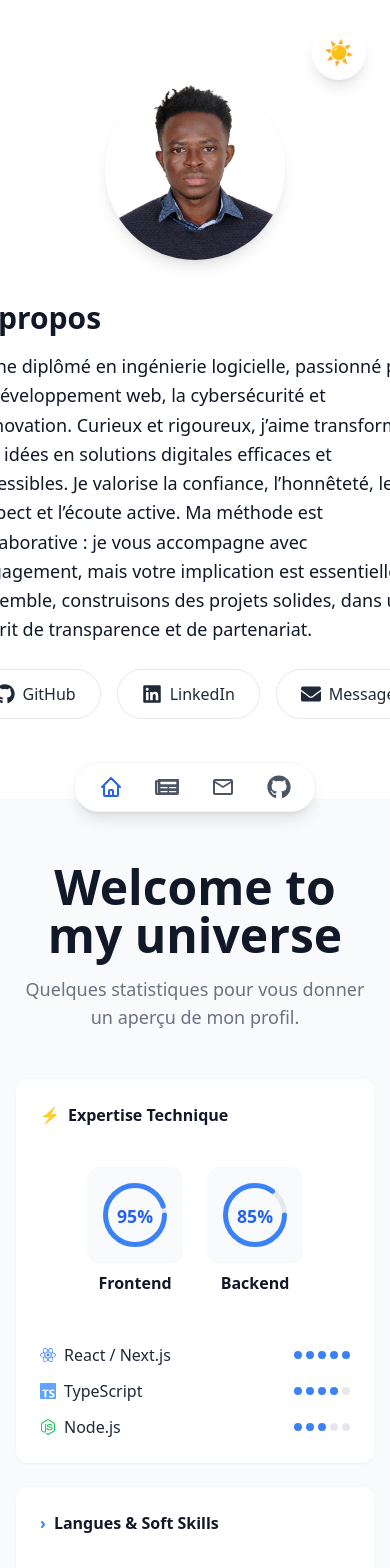
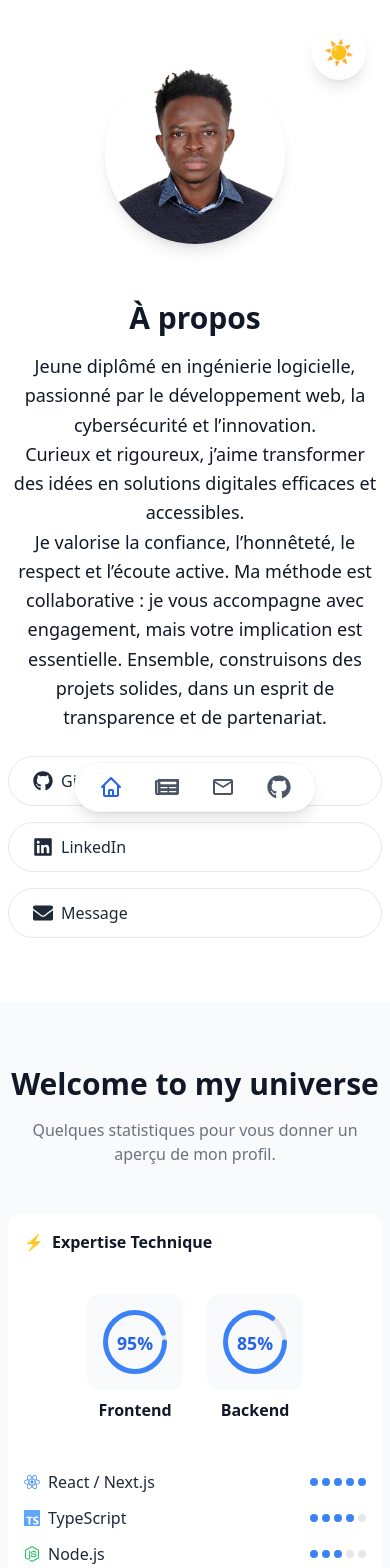
Before and after one commit to byonelll/portfolio_Koff, a Next.js app: page / in a window 390 px wide. Shown: the top 1568 px of the page. Built offline with nearby package versions, Linux system fonts and the light colour scheme.

Commit message:
Section contact modifiée

```diff
--- a/app/components/AboutSection.tsx
+++ b/app/components/AboutSection.tsx
@@ -5,9 +5,9 @@ import { FaGithub, FaLinkedin, FaEnvelope } from "react-icons/fa";
 
 export default function AboutSection() {
   return (
-    <section id="home" className="py-20 px-4 bg-white dark:bg-black text-gray-900 dark:text-white">
-      <div className="max-w-5xl mx-auto flex flex-col md:flex-row items-center gap-10">
-        <div className="flex-shrink-0">
+    <section id="home" className="py-16 px-2 sm:px-4 bg-white dark:bg-black text-gray-900 dark:text-white">
+      <div className="max-w-5xl mx-auto flex flex-col md:flex-row items-center md:items-start gap-8 md:gap-10">
+        <div className="flex-shrink-0 mb-6 md:mb-0 flex justify-center md:justify-start w-full md:w-auto">
           <Image
             src="/profil1.jpeg"
             alt="Photo de profil"
@@ -16,20 +16,14 @@ export default function AboutSection() {
             className="rounded-full shadow-lg object-cover"
           />
         </div>
-        <div>
-          <h2 className="text-3xl font-bold mb-4">À propos</h2>
-          <p className="text-lg leading-relaxed">
-            Jeune diplômé en ingénierie logicielle, passionné par le  développement web, la cybersécurité et l’innovation.
-                       Curieux et rigoureux, j’aime transformer des idées
-                       en solutions digitales efficaces et accessibles.
-
-           Je valorise la confiance, l’honnêteté, le respect et l’écoute
-           active. Ma méthode est collaborative : je vous accompagne avec
-           engagement, mais votre implication est essentielle. Ensemble,
-            construisons des projets solides, dans un esprit de transparence
-             et de partenariat.
+        <div className="w-full">
+          <h2 className="text-3xl font-bold mb-4 text-center md:text-left">À propos</h2>
+          <p className="text-lg leading-relaxed text-center md:text-left">
+            Jeune diplômé en ingénierie logicielle, passionné par le développement web, la cybersécurité et l’innovation.<br />
+            Curieux et rigoureux, j’aime transformer des idées en solutions digitales efficaces et accessibles.<br />
+            Je valorise la confiance, l’honnêteté, le respect et l’écoute active. Ma méthode est collaborative : je vous accompagne avec engagement, mais votre implication est essentielle. Ensemble, construisons des projets solides, dans un esprit de transparence et de partenariat.
           </p>
-          <div className="flex gap-4 mt-6">
+          <div className="flex flex-col sm:flex-row gap-4 mt-6 justify-center md:justify-start">
             <a
               href="https://github.com/byonelll"
               target="_blank"
--- a/app/components/ProjectsSection.tsx
+++ b/app/components/ProjectsSection.tsx
@@ -1,5 +1,6 @@
 'use client';
 
+import React from "react";
 import Image from "next/image";
 import { useState } from "react";
 
--- a/app/components/SkillsSection.tsx
+++ b/app/components/SkillsSection.tsx
@@ -122,19 +122,18 @@ function GitHubActivity() {
 export default function SkillsSection() {
   return (
     <section className="bg-gray-50 dark:bg-gray-900 py-16 text-gray-800 dark:text-gray-100">
-      <div className="max-w-7xl mx-auto px-4">
-        {/* Ajout du titre et du sous-titre */}
+      <div className="max-w-7xl mx-auto px-2 sm:px-4">
         <div className="text-center mb-12">
-          <h1 className="text-5xl font-extrabold mb-4 text-gray-900 dark:text-white">Welcome to my universe</h1>
-          <p className="text-lg text-gray-500 dark:text-gray-300">
+          <h1 className="text-3xl sm:text-5xl font-extrabold mb-4 text-gray-900 dark:text-white">Welcome to my universe</h1>
+          <p className="text-base sm:text-lg text-gray-500 dark:text-gray-300">
             Quelques statistiques pour vous donner un aperçu de mon profil.
           </p>
         </div>
-        <div className="grid gap-6 md:grid-cols-2">
+        <div className="grid gap-6 grid-cols-1 md:grid-cols-2">
           {/* Colonne 1 */}
           <div className="flex flex-col gap-6">
             {/* Expertise Technique */}
-            <div className="bg-white dark:bg-gray-800 rounded-xl shadow-sm p-6 flex flex-col gap-8">
+            <div className="bg-white dark:bg-gray-800 rounded-xl shadow-sm p-4 sm:p-6 flex flex-col gap-8">
               <h3 className="font-semibold mb-2 flex items-center gap-2 text-gray-900 dark:text-white">
                 <span className="text-blue-500">⚡</span> Expertise Technique
               </h3>
@@ -176,7 +175,7 @@ export default function SkillsSection() {
             </div>
 
             {/* Langues & Soft Skills */}
-            <div className="bg-white dark:bg-gray-800 rounded-xl shadow-sm p-6 flex flex-col gap-6">
+            <div className="bg-white dark:bg-gray-800 rounded-xl shadow-sm p-4 sm:p-6 flex flex-col gap-6">
               <h3 className="font-semibold mb-2 flex items-center gap-2 text-gray-900 dark:text-white">
                 <span className="text-blue-500">›</span> Langues & Soft Skills
               </h3>
@@ -206,7 +205,7 @@ export default function SkillsSection() {
           {/* Colonne 2 */}
           <div className="flex flex-col gap-6">
             {/* Statistiques projets */}
-            <div className="bg-white dark:bg-gray-800 rounded-xl shadow-sm p-6">
+            <div className="bg-white dark:bg-gray-800 rounded-xl shadow-sm p-4 sm:p-6">
               <h3 className="font-semibold mb-4 text-gray-900 dark:text-white">📊 Statistiques de projets</h3>
               <div className="text-3xl font-bold text-blue-600">+67</div>
               <p className="text-sm text-green-500 mb-4">+12% depuis l&apos;année dernière</p>
@@ -219,7 +218,7 @@ export default function SkillsSection() {
             </div>
 
             {/* Certifications */}
-            <div className="bg-white dark:bg-gray-800 rounded-xl shadow-sm p-6">
+            <div className="bg-white dark:bg-gray-800 rounded-xl shadow-sm p-4 sm:p-6">
               <h3 className="font-semibold mb-4 text-gray-900 dark:text-white">🎓 Certifications</h3>
               <span className="text-xs text-white bg-blue-500 px-2 py-1 rounded-full mb-3 inline-block">
                 En continu
--- a/app/components/StacksSection.tsx
+++ b/app/components/StacksSection.tsx
@@ -61,22 +61,23 @@ const stacks = [
 
 export default function StacksSection() {
   return (
-    <section className="bg-gray-50 dark:bg-gray-900 py-20 px-6">
+    <section className="bg-gray-50 dark:bg-gray-900 py-16 px-2 sm:px-6">
       <div className="max-w-7xl mx-auto text-center">
         <span className="bg-gray-900 dark:bg-gray-800 text-white px-6 py-2 rounded-full mb-6 text-lg font-semibold shadow">
           Compétences
-        </span> <br /> <br />
-        <h2 className="text-4xl font-bold mb-4 text-gray-900 dark:text-white">Mes Stacks & Outils</h2>
-        <p className="text-gray-600 dark:text-gray-300 max-w-2xl mx-auto mb-16">
+        </span>
+        <br /> <br />
+        <h2 className="text-3xl sm:text-4xl font-bold mb-4 text-gray-900 dark:text-white">Mes Stacks & Outils</h2>
+        <p className="text-gray-600 dark:text-gray-300 max-w-2xl mx-auto mb-12 sm:mb-16 text-base sm:text-lg">
           Ingénierie logicielle ou création digitale : je m’appuie sur les technologies et les
           outils les plus récentes et fais évoluer mes compétences en continu pour rester à la
           pointe de l’innovation.
         </p>
 
-        <div className="grid md:grid-cols-2 lg:grid-cols-4 gap-12 text-left">
+        <div className="grid grid-cols-1 sm:grid-cols-2 lg:grid-cols-4 gap-8 sm:gap-12 text-left">
           {stacks.map((category) => (
             <div key={category.title}>
-              <h3 className="font-semibold text-lg mb-4 text-blue-900 dark:text-blue-300">{category.title}</h3>
+              <h3 className="font-semibold text-lg mb-4 text-blue-900 dark:text-blue-300 text-center sm:text-left">{category.title}</h3>
               <ul className="space-y-3">
                 {category.items.map((tool) => (
                   <li
```
